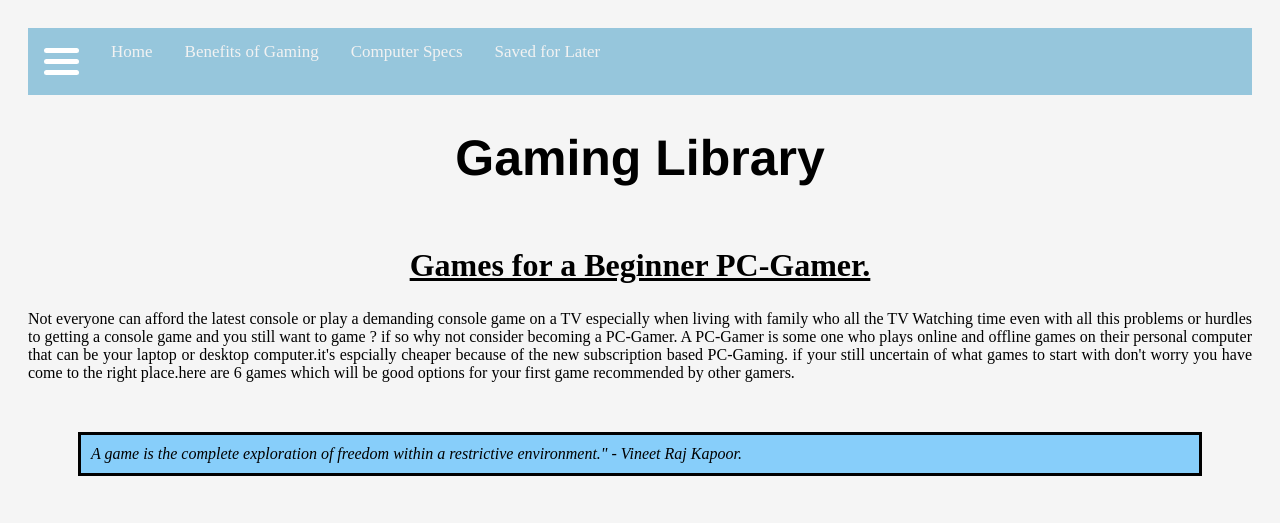
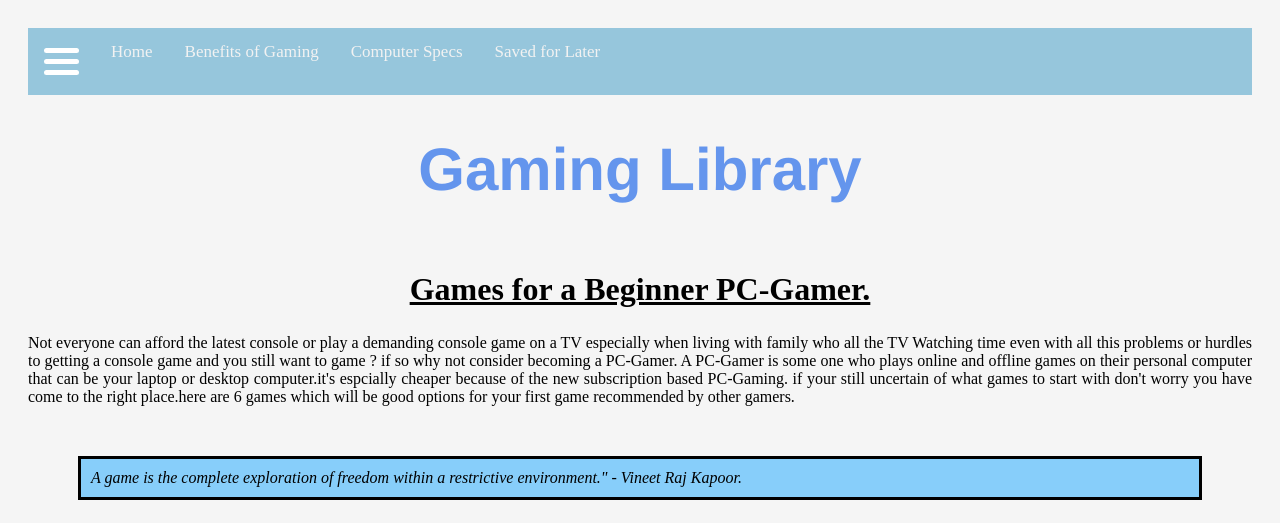
Before and after one commit to Lethabo366/Level-1-Capstone-Project, a plain HTML site: page index.html in a window 1280 px wide. Shown: the top 523 px of the page. Drawn offline with nearby package versions, Linux system fonts and the light colour scheme.

Commit message:
Changing the heading size and color.
I increased the header size by 10 and changed the color to cornflow blue.

```diff
--- a/index.scss
+++ b/index.scss
@@ -22,7 +22,8 @@ ul {
 #header {
   font-family: "Franklin Gothic Medium", "Arial Narrow", Arial, sans-serif;
   text-align: center;
-  font-size: 50px;
+  font-size: 60px;
+  color:cornflowerblue;
 }
 
 p {
```
Also changed, not shown: index.css, 1 other file.
